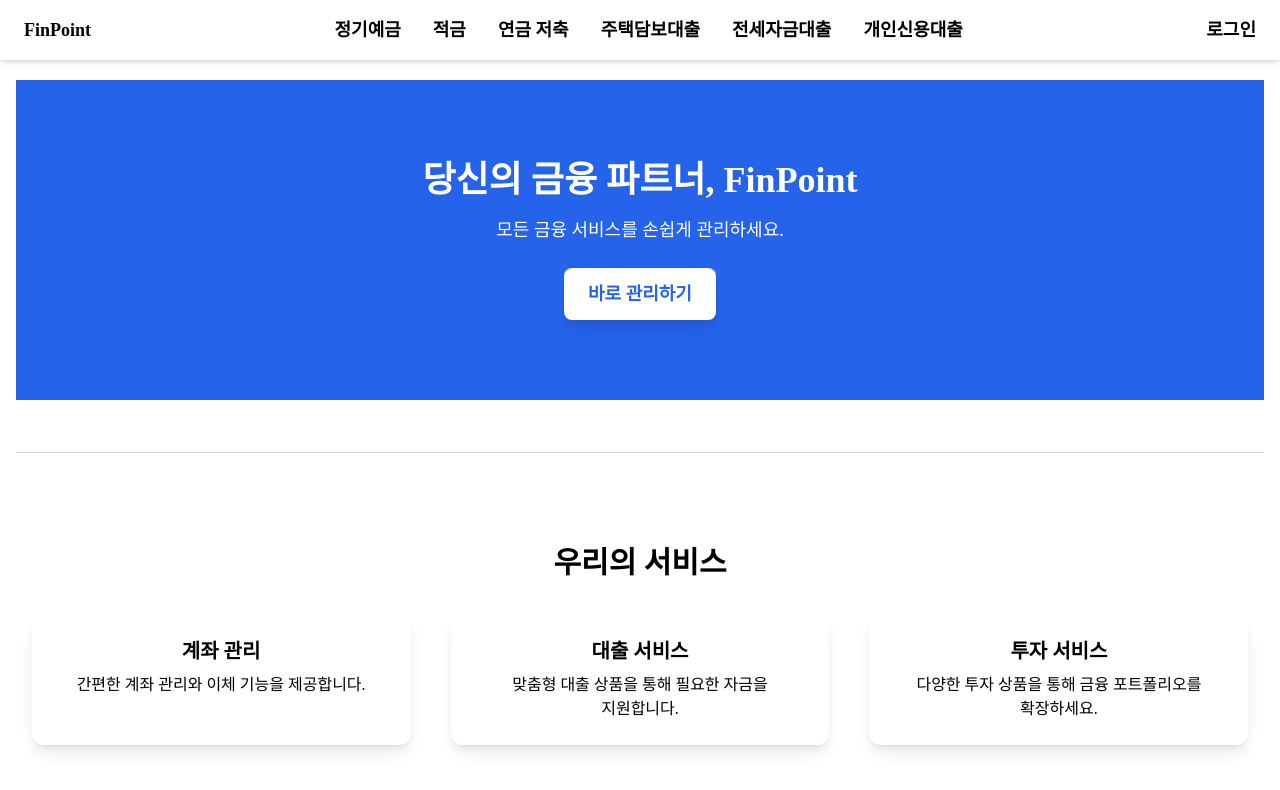
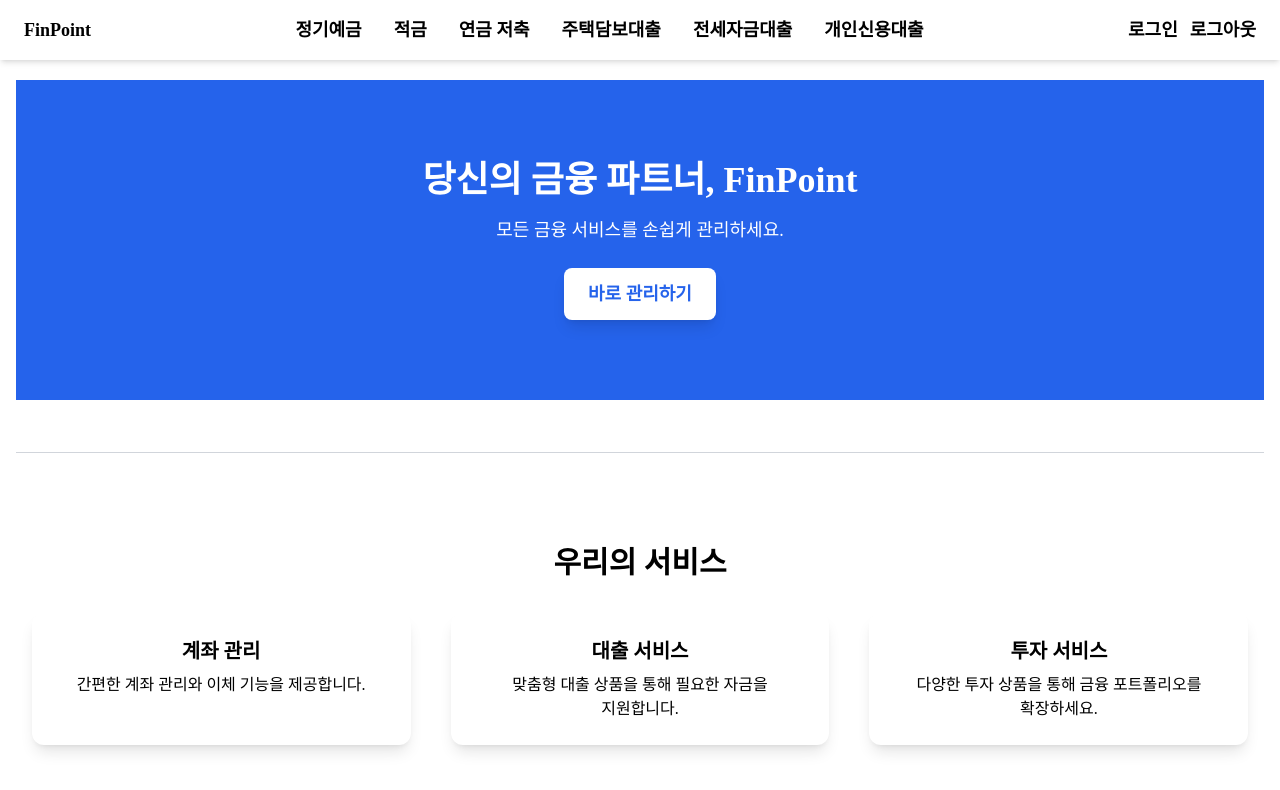
Before and after one commit to woo-woong/finance-fe, a React (Create React App) app: page / in a window 1280 px wide. Shown: the top 790 px of the page. Built offline with nearby package versions, Linux system fonts and the light colour scheme; no server answers.

Commit message:
✨ logout page 추가 (#6)
* feat: logout page 추가

* feat: logout button 추가

```diff
--- a/src/App.tsx
+++ b/src/App.tsx
@@ -8,6 +8,7 @@ import MortgageLoan from '@routes/pages/MortgageLoan';
 import RentHouseLoan from '@routes/pages/RentHouseLoan';
 import CreditLoan from '@routes/pages/CreditLoan';
 import Login from '@routes/pages/Login';
+import Logout from '@routes/pages/Logout';
 import SignUp from '@routes/pages/SignUp';
 import KakaoOauth from '@routes/pages/KakaoOauth';
 
@@ -23,6 +24,7 @@ const router = createBrowserRouter([
       { path: '/rent-house-loan', element: <RentHouseLoan /> },
       { path: '/credit-loan', element: <CreditLoan /> },
       { path: '/login', element: <Login /> },
+      { path: '/logout', element: <Logout /> },
       { path: '/signup', element: <SignUp /> },
       { path: '/login/oauth2/code/kakao/', element: <KakaoOauth /> },
     ],
--- a/src/components/Header.tsx
+++ b/src/components/Header.tsx
@@ -49,12 +49,20 @@ export default function Header() {
               개인신용대출
             </NavLink>
           </li>
+          <li className="flex gap-3">
             <NavLink
               to="/login"
               className="transition-colors cursor-pointer hover:text-blue-500"
             >
               로그인
             </NavLink>
+            <NavLink
+              to="/logout"
+              className="transition-colors cursor-pointer hover:text-blue-500"
+            >
+              로그아웃
+            </NavLink>
+          </li>
         </ul>
       </nav>
     </header>
--- /dev/null
+++ b/src/routes/pages/Logout.tsx
@@ -0,0 +1,25 @@
+import ky from 'ky';
+import { useEffect } from 'react';
+import { useNavigate } from 'react-router-dom';
+
+export default function Logout() {
+  const FINANCIAL_API_URL = process.env.REACT_APP_FINANCIAL_API_URL;
+  const navigate = useNavigate();
+
+  useEffect(() => {
+    const logout = async () => {
+      try {
+        await ky.get(`${FINANCIAL_API_URL}logout`, {
+          credentials: 'include',
+        });
+        navigate('/');
+      } catch (e) {
+        console.error('요청 실패', e);
+        navigate('/');
+      }
+    };
+    logout();
+  }, [FINANCIAL_API_URL, navigate]);
+
+  return null;
+}
```
Lines whose indentation alone changed are shown as unchanged.
